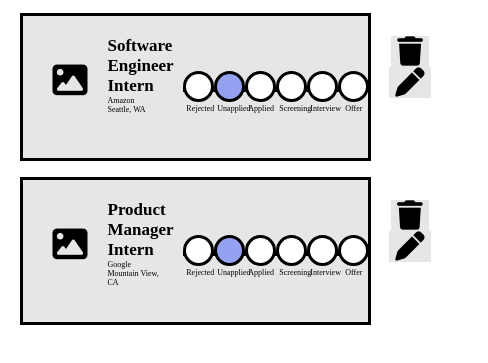
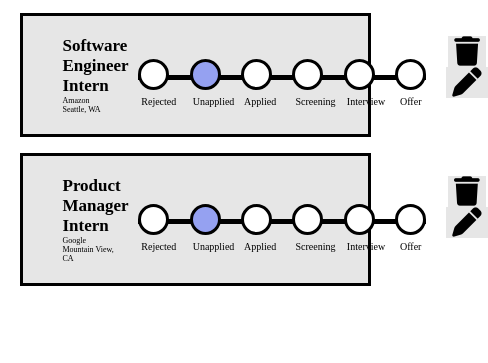
Before and after one commit to cse110-fa22-group6/cse110-fa22-group6, a plain HTML site: page source/index.html in a window 390 px wide. Shown: the part 195-558 px from the top of the page, 488 px wide, since content can reach past the window. Drawn offline with Linux system fonts and the light colour scheme; a web font is replaced by a local one.

Commit message:
remove job logo when we hit 643px

```diff
--- a/source/assets/styles/jobcard.css
+++ b/source/assets/styles/jobcard.css
@@ -233,7 +233,12 @@
   }
   .stages .step p {
     padding-top: 15px;
-    font-size: 8px;
+    font-size: 10px;
+  }
+
+
+  .grid-1 {
+    display: none;
   }
   .grid-1 i {
     padding-bottom: 40px
@@ -241,4 +246,7 @@
   .grid-2 {
     padding-right: 20px;
   }
+  .grid-3 {
+    width: 18em
+  }
 }
```
